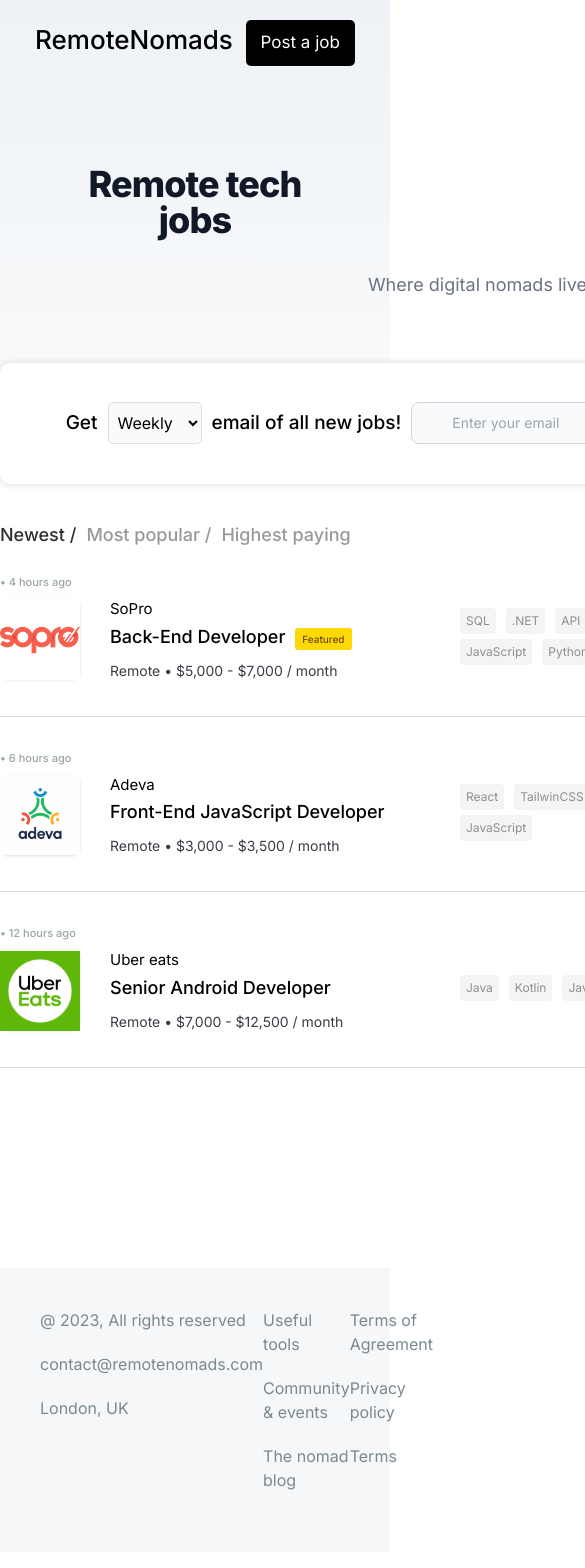
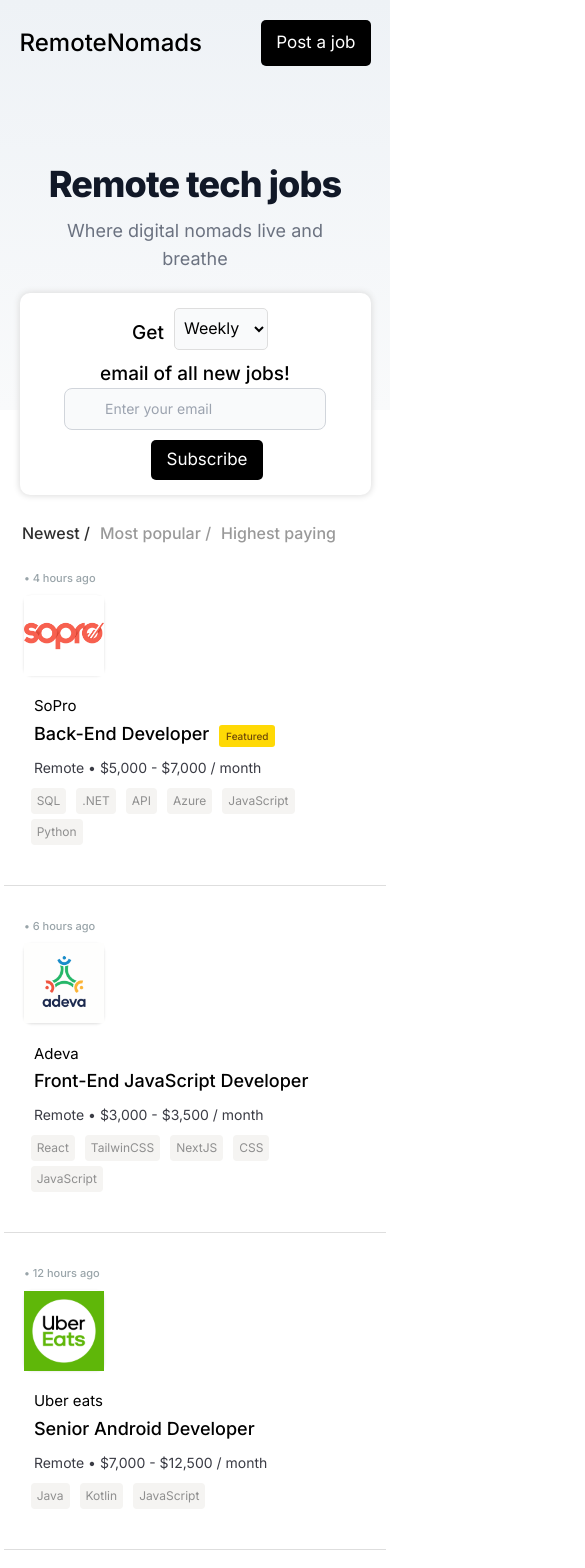
Before and after one commit to robertmish/gorde-project, a Next.js app: page / in a window 390 px wide. Shown: the top 1568 px of the page, 585 px wide, since content can reach past the window. Built offline with nearby package versions, Linux system fonts and the light colour scheme.

Commit message:
made homepage responsive

```diff
--- a/src/app/globals.css
+++ b/src/app/globals.css
@@ -126,6 +126,7 @@
   padding: 9px 5px;
   border-radius: 5px;
   background: #f9fafb;
+
 }
 
 .listings_section {
@@ -322,3 +323,345 @@
   padding: 10px 15px;
   text-align: center;
 }
+
+
+
+@media (max-width: 992px) {
+
+
+  body {
+    color: rgb(var(--foreground-rgb));
+    background: linear-gradient(
+        to bottom,
+        transparent,
+        rgb(var(--background-end-rgb))
+      )
+      rgb(var(--background-start-rgb));
+  }
+
+  .blue_box {
+
+    width: 300px;
+    height: 300px;
+    background: #0c22c4;
+  }
+
+  .header {
+    margin: 0 auto;
+    display: flex;
+    justify-content: space-between;
+    align-items: center;
+    width: 90%;
+    padding-top: 20px;
+  }
+  .logo {
+    font-weight: 500;
+    font-size: 24px;
+  }
+  .menu {
+  display: flex;
+  justify-content: space-around;
+  }
+  .menu_item {
+  color:#888;
+  font-size: 18px;
+  }
+
+  .menu_item:hover {
+    text-decoration: underline;
+    cursor: pointer;
+  }
+  .welcome_header {
+  margin:0 auto;
+    width: 90%;
+    text-align: center;
+    margin-top:100px;
+  }
+
+  .wel_desc {
+    margin: 0 auto;
+    width: 80%;
+    text-align: center;
+    margin-top: 15px;
+  }
+
+  .user_form {
+    width: 80%;
+    margin:0 auto;
+    margin-top:50px;
+  }
+
+
+  .footer {
+    background: #f5f7f9;
+    margin-top: 200px;
+  }
+
+  .widgets_wrapper {
+  display: flex;
+  flex-wrap: wrap;
+  justify-content: space-around;
+  padding: 40px
+  }
+  .widget_box {
+  width: 86%;
+  margin-top:30px;
+  }
+  .f_link {
+  margin-bottom: 20px;
+  color:#7a898f;
+  }
+  .login_btn {
+    background: #000000;
+    padding: 10px 15px;
+    color:#fff;
+    border-radius: 5px;
+    font-size: 17px;
+
+  }
+
+  .signup_btn {
+    background: #000000;
+    padding: 7px 15px;
+    color: #fff;
+    border-radius: 5px;
+    font-size: 17px;
+    margin-left: 24px;
+  margin-top:10px;
+
+  }
+  .subscribe_box {
+    background: #fff;
+    padding: 15px;
+    width: 90%;
+    height: auto;
+    margin: 0 auto;
+    box-shadow: 0px 0px 6px 1px #dedede;
+    border-radius: 10px;
+    display: flex;
+    flex-wrap: wrap;
+    align-items: center;
+    justify-content: center;
+    margin-top: 20px;
+  }
+  .call_text {
+    margin-right: 10px;
+    margin-left: 10px;
+    font-size: 19px;
+    font-weight: 500;
+    margin-top: 10px;
+  }
+  .option_dropdown {
+
+  }
+  .option_select {
+    border: 1px solid #dedede;
+    padding: 9px 5px;
+    border-radius: 5px;
+    background: #f9fafb;
+  }
+
+  .listings_section {
+
+  }
+  .featured {
+    color: #6e4809;
+      background: #ffd905;
+      font-size: 10px;
+      padding: 5px 7px;
+      border-radius: 3px;
+      margin-left: 5px;
+  }
+  .listing_filter {
+    display: flex;
+    width: 100%;
+    margin: 0 auto;
+    margin-top: 111px;
+margin-left:22px;
+  }
+  .filter_label {
+  margin-right: 10px;
+  font-size: 16px;
+  font-weight: 500;
+  color:#999;
+  }
+  .active_filter {
+    color:#2f2f2f;
+  }
+  .home_section {
+    background: linear-gradient(#eef2f6, #f9fafb);
+    position: relative;
+    height: 410px;
+  }
+
+  .listing_feed {
+  width: 98%;
+  margin: 0 auto;
+  margin-top: 50px;
+  }
+  .job_listing {
+    display: flex;
+    flex-wrap: wrap;
+    align-items: center;
+    margin-bottom: 57px;
+    border-bottom: 1px solid #dedede;
+    padding-bottom: 35px;
+  }
+  .comp_logo {
+    margin-left:20px;
+    margin-bottom: 20px;
+    width: 80px;
+    height: 80px;
+    border-radius: 8px;
+    -o-object-fit: cover;
+    object-fit: cover;
+    box-shadow: 0px 1px 3px 0px #dedede;
+  }
+  .listing_info {
+  margin-left: 30px;
+  width: 350px;
+  }
+  .comp_name {
+  font-size: 15px;
+  font-weight: 400;
+  margin-bottom: 2px;
+  }
+  .job_position {
+  font-size: 18px;
+  font-weight: 500;
+  }
+  .job_type {
+  font-size: 14px;
+  color:#3b3c45;
+  margin-top: 10px;
+  }
+  .job_skills {
+    margin:0 auto;
+  display: flex;
+  flex-wrap: wrap;
+  width: 250px;
+  margin-top:10px;
+  width: 86%;
+  }
+  .skill_name {
+    background: #f5f4f2;
+    border-radius: 4px;
+    padding: 4px 6px;
+    margin-right: 10px;
+    color: #8f8f8f;
+    font-size: 12px;
+    margin-bottom: 5px;
+  }
+  .time_ago {
+    font-size: 11px;
+    color: #99a4a9;
+    margin-top: -25px;
+    margin-bottom: 9px;
+    font-weight: 500;
+  }
+
+  .apply_job_btn {
+    background: #000000;
+    padding: 10px 15px;
+    color: #fff;
+    border-radius: 5px;
+    font-size: 17px;
+    margin-left: 67px;
+  }
+
+
+  .create_wrapper {
+  display: flex;
+  justify-content: space-between;
+  }
+  .form_section {
+  width: 50%;
+  padding-bottom: 200px;
+  }
+  .form_header {
+  font-size: 22px;
+  font-weight: 500;
+  margin-bottom: 20px;
+  }
+  .form_wrapper {
+    width: 460px;
+    margin: 0 auto;
+    margin-top: 60px;
+  }
+
+  .form_label {
+    margin-bottom: 5px;
+  }
+  .edu_section {
+    position: fixed;
+    margin-left: 50%;
+    width: 50%;
+    height: 100vh;
+    background: #f2ece4;
+  }
+  .form_input {
+    margin-bottom: 20px;
+    margin-top: 5px;
+  }
+
+  .sallary_input {
+
+  }
+  .img_upload_btn {
+    display: flex;
+    width: 100px;
+    height: 100px;
+    border-radius: 10px;
+    border: 1px solid #dedede;
+    margin-top: 10px;
+    padding-left: 22px;
+    margin-bottom: 30px;
+  }
+
+  .edu_section {
+
+  }
+  .edu_header {
+  font-size: 34px;
+  font-weight: 500;
+  }
+  .edu_bullets {
+  margin-top: 50px;
+  }
+  .edu_wrapper {
+
+    width: 400px;
+    margin: 0 auto;
+    margin-top: 100px;
+  }
+
+  .edu_widget { margin-bottom: 50px;}
+  .edu_title {
+  font-size: 22px;
+  font-weight: 500;
+  }
+  .edu_desc {
+  font-size: 17px;
+  font-weight: 300;
+  color:#555;
+  margin-top: 10px;
+  }
+
+  .sallary_segment {
+    margin-top: 20px;
+  display: flex;
+  justify-content: space-between;
+  }
+
+  .publish_btn {
+    width: -webkit-fill-available;
+    margin-top: 50px;
+    background: #000000;
+    color:#fff;
+    border-radius: 5px;
+    padding: 10px 15px;
+    text-align: center;
+  }
+
+
+}
```
